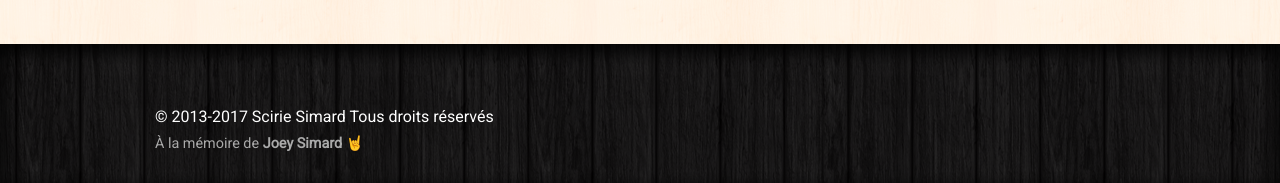
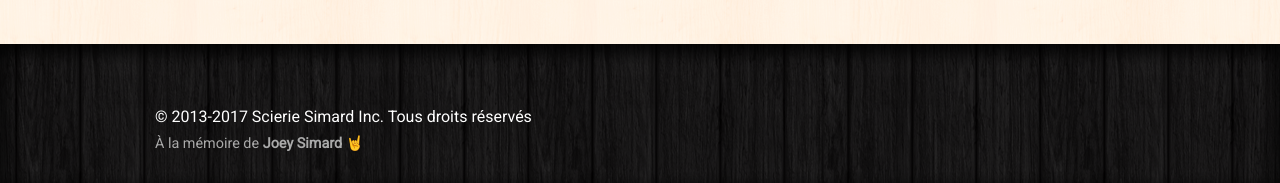
Before and after one commit to GabLeRoux/scieriesimard.com, a Jekyll site: the page built from index.html, in a window 1280 px wide and 900 px high, scrolled down 1205 px. Shown: the part 714-897 px from the top of the window. Built offline with Jekyll 4.4.1, drawn with Linux system fonts in a browser that asks for light colours; nearby versions of some CDN libraries; some of the changed text lies outside the part shown.

Commit message:
Fixes typo in site name :v:

```diff
--- a/_config.yml
+++ b/_config.yml
@@ -1,4 +1,4 @@
-title: Scirie Simard
+title: Scierie Simard Inc.
 email: lebreton.gabriel@gmail.com
 description: >-
   Scierie Simard Inc. est une entreprise de la région du nord du québec oeuvrant dans le domaine du bois et des mines.
```
